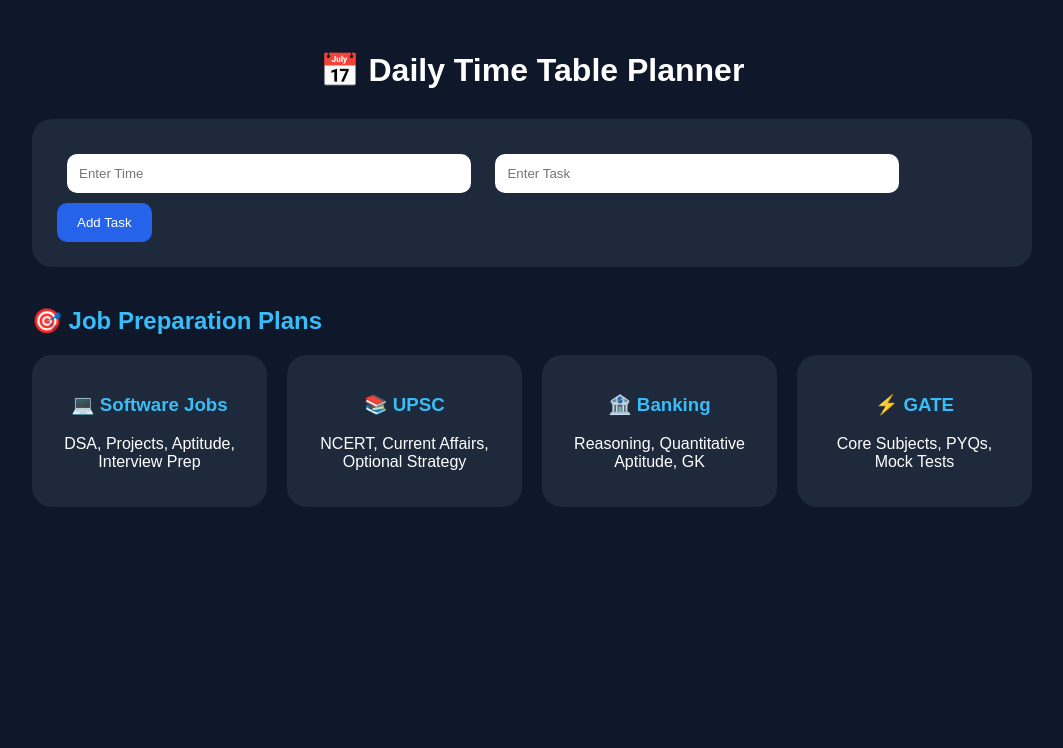
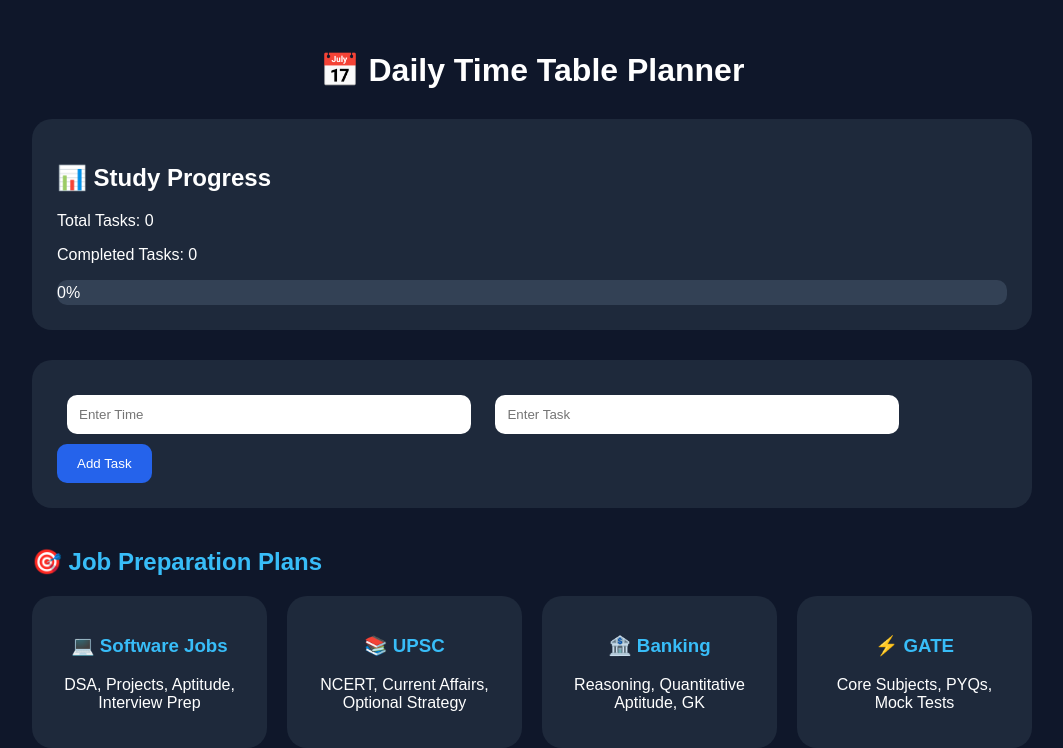
Before and after one commit to manjoraai-hub/ManjoraAI, a Flask app: page /planner in a window 1280 px wide. Shown: the part 58-806 px from the top of the page, without its empty margins (108-1171 px from the left). Before the commit the page ends 565 px from the top, so only its background shows below. Run offline with Flask 3, Linux system fonts and the light colour scheme.

Commit message:
upgraded planner with progress tracker

```diff
--- a/templates/planner.html
+++ b/templates/planner.html
@@ -179,6 +179,25 @@
 
     <div class="planner-box">
 
+        <h2>📊 Study Progress</h2>
+
+        <p>Total Tasks: <span id="total-tasks">0</span></p>
+
+        <p>Completed Tasks: <span id="completed-tasks">0</span></p>
+
+        <div style="background:#334155;border-radius:10px;height:25px;overflow:hidden;">
+
+            <div id="progress-bar"
+            style="height:100%;width:0%;background:#22c55e;text-align:center;line-height:25px;">
+            0%
+            </div>
+
+        </div>
+
+    </div>
+
+    <div class="planner-box">
+
         <input type="text" id="time" placeholder="Enter Time">
 
         <input type="text" id="task" placeholder="Enter Task">
@@ -231,6 +250,29 @@
 
 <script>
 
+let totalTasks = 0;
+let completedTasks = 0;
+
+function updateProgress(){
+
+    document.getElementById("total-tasks").innerText = totalTasks;
+
+    document.getElementById("completed-tasks").innerText = completedTasks;
+
+    let progress = 0;
+
+    if(totalTasks > 0){
+
+        progress = (completedTasks / totalTasks) * 100;
+
+    }
+
+    document.getElementById("progress-bar").style.width = progress + "%";
+
+    document.getElementById("progress-bar").innerText = Math.round(progress) + "%";
+
+}
+
 function addTask(){
 
     let time = document.getElementById("time").value;
@@ -245,6 +287,10 @@ function addTask(){
 
     }
 
+    totalTasks++;
+
+    updateProgress();
+
     let taskList = document.getElementById("task-list");
 
     let div = document.createElement("div");
@@ -254,10 +300,14 @@ function addTask(){
     div.innerHTML = `
 
         <div>
+
+            <input type="checkbox" onchange="completeTask(this)">
+
             <b>${time}</b> - ${task}
+
         </div>
 
-        <button class="delete-btn" onclick="this.parentElement.remove()">
+        <button class="delete-btn" onclick="deleteTask(this)">
             Delete
         </button>
 
@@ -271,6 +321,42 @@ function addTask(){
 
 }
 
+function completeTask(checkbox){
+
+    if(checkbox.checked){
+
+        completedTasks++;
+
+    }else{
+
+        completedTasks--;
+
+    }
+
+    updateProgress();
+
+}
+
+function deleteTask(button){
+
+    let parent = button.parentElement;
+
+    let checkbox = parent.querySelector("input");
+
+    if(checkbox.checked){
+
+        completedTasks--;
+
+    }
+
+    totalTasks--;
+
+    updateProgress();
+
+    parent.remove();
+
+}
+
 </script>
 
 </body>
```
